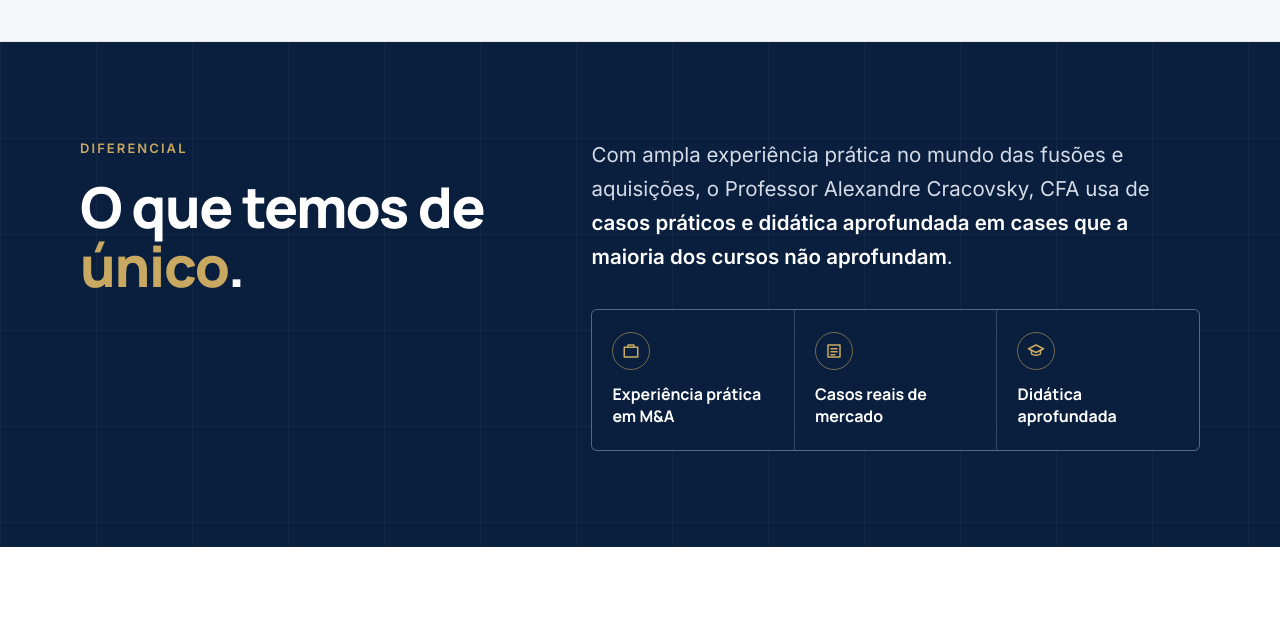
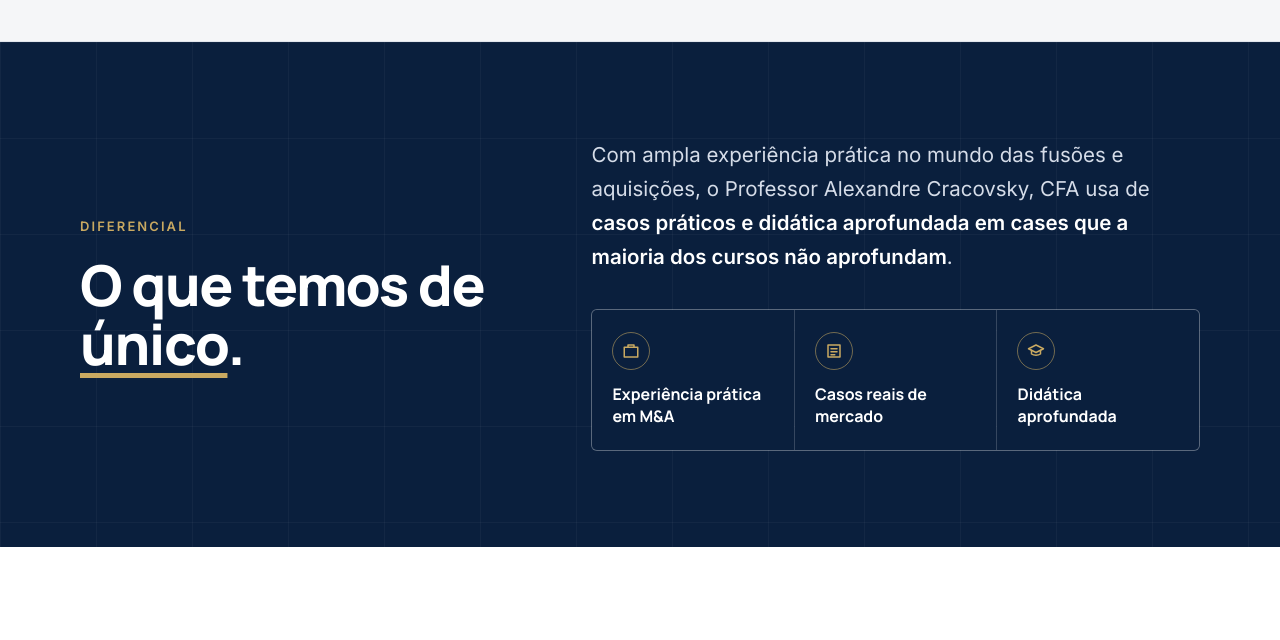
Before and after one commit to jvlunarlaunch/site_alexandre_cracosvky, a plain HTML site: page formacao.html in a window 1280 px wide. Shown: the part 4120-4760 px from the top of the page. Drawn offline with nearby package versions, Linux system fonts and the light colour scheme.

Commit message:
Formação: centraliza título do Diferencial e sublinha 'único'
Co-Authored-By: Claude Opus 5.5 <noreply@anthropic.com>
Claude-Session: https://claude.ai/code/session_013WReZN2KpvP8SCac7ghULU

```diff
--- a/formacao.html
+++ b/formacao.html
@@ -692,7 +692,7 @@
     .unique {
       display: grid;
       grid-template-columns: minmax(0, 5fr) minmax(0, 7fr);
-      align-items: start;
+      align-items: center;
       gap: clamp(32px, 6vw, 88px);
     }
 
@@ -709,7 +709,10 @@
 
     .unique__title em {
       font-style: normal;
-      color: var(--gold);
+      text-decoration: underline;
+      text-decoration-color: var(--gold);
+      text-decoration-thickness: 5px;
+      text-underline-offset: 8px;
     }
 
     .unique__body { display: flex; flex-direction: column; gap: 36px; }
```
